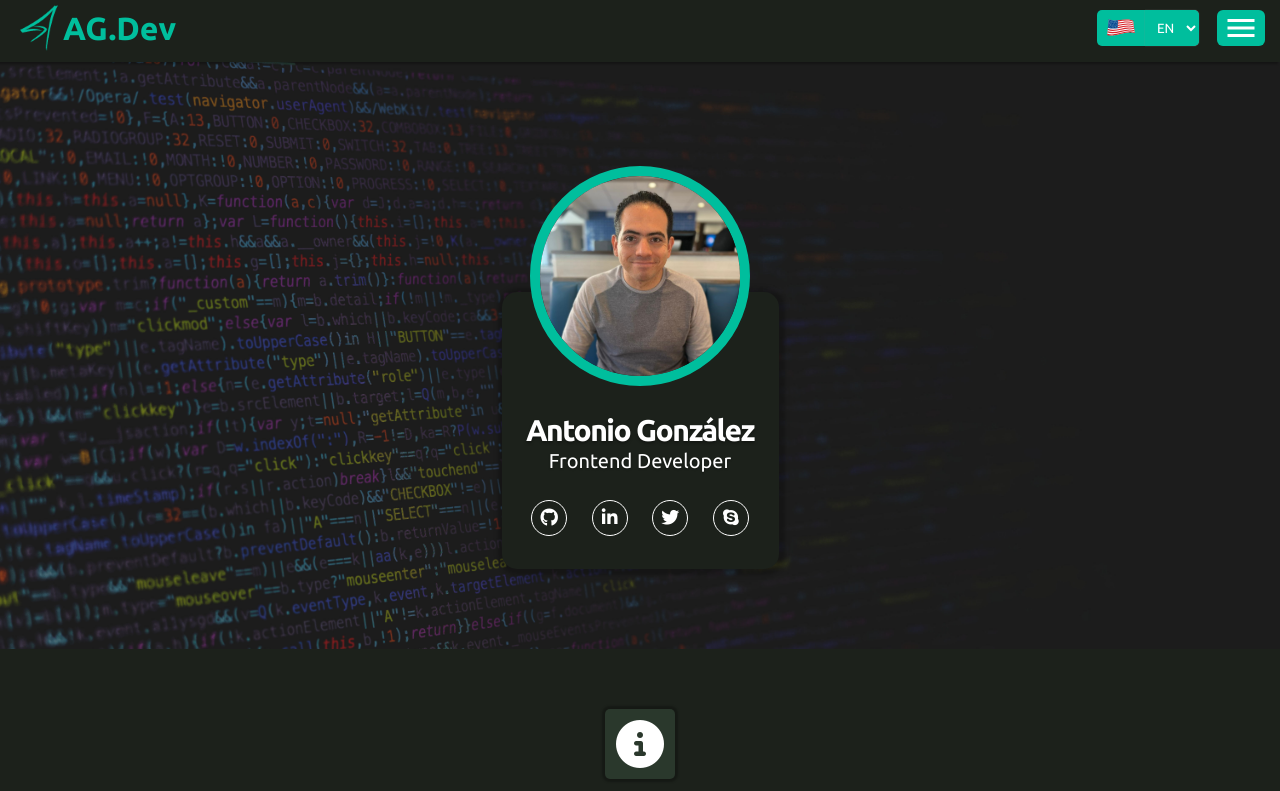
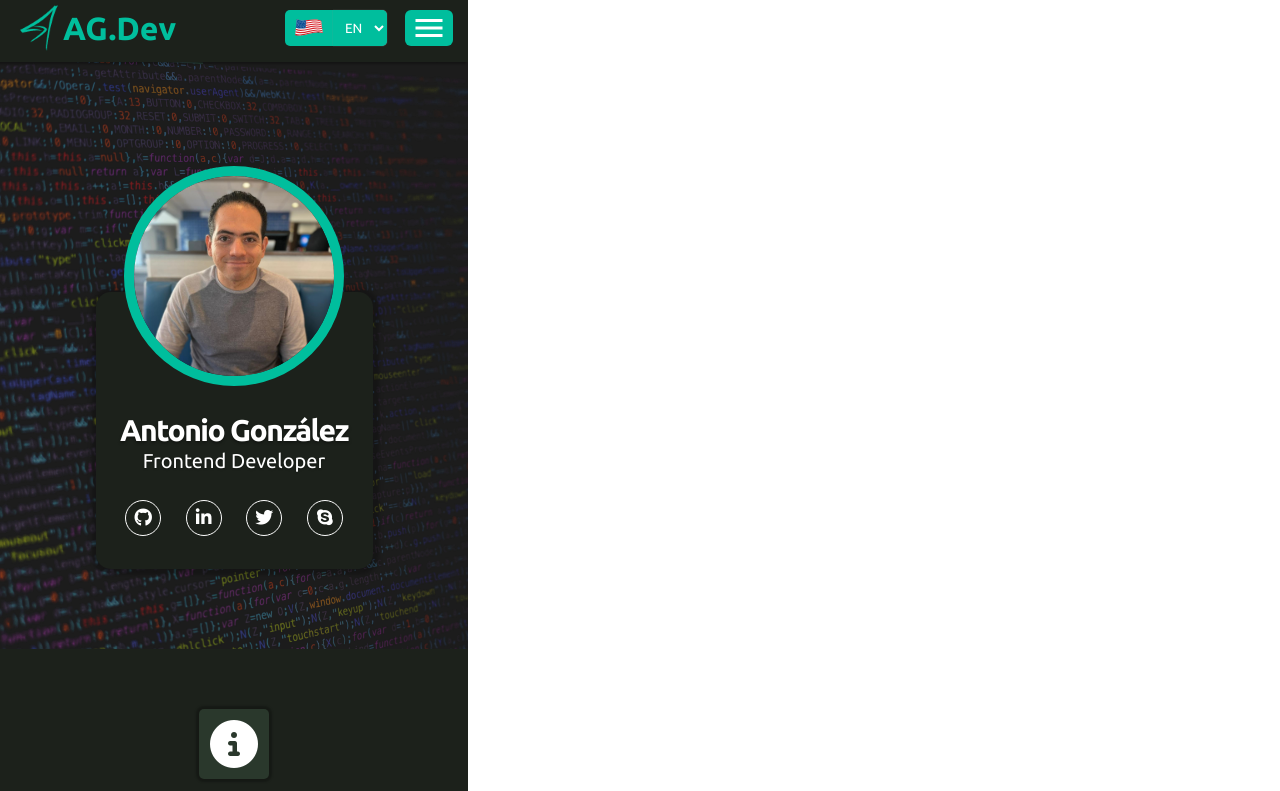
Before and after one commit to agonzalezf87/agonzalezf87.dev, a React (Vite) app: page / in a window 1280 px wide. Shown: the top 791 px of the page. Built offline with nearby package versions, Linux system fonts and the light colour scheme.

Commit message:
Restricted width to maximum of 468px for mobiles.

```diff
--- a/src/styles/Header.component.css
+++ b/src/styles/Header.component.css
@@ -1,7 +1,7 @@
 .Header {
+  width: var(--mobile-maxwidth);
   min-width: var(--mobile-minwidth);
   position: fixed;
-  width: 100%;
   height: 62px;
   left: 0px;
   top: 0px;
--- a/src/styles/Main.component.css
+++ b/src/styles/Main.component.css
@@ -1,6 +1,7 @@
 :root {
   --site-font: 'Ubuntu', sans-serif;
   --mobile-minwidth: 320px;
+  --mobile-maxwidth: 468px;
   --mobile-paddingx: 0 15px;
   --top-margin: 62px;
   --sections-padding: 60px;
@@ -30,6 +31,6 @@ body {
 }
 
 #root {
-  width: 100vw;
+  max-width: 468px;
   min-width: var(--mobile-minwidth);
 }
```
